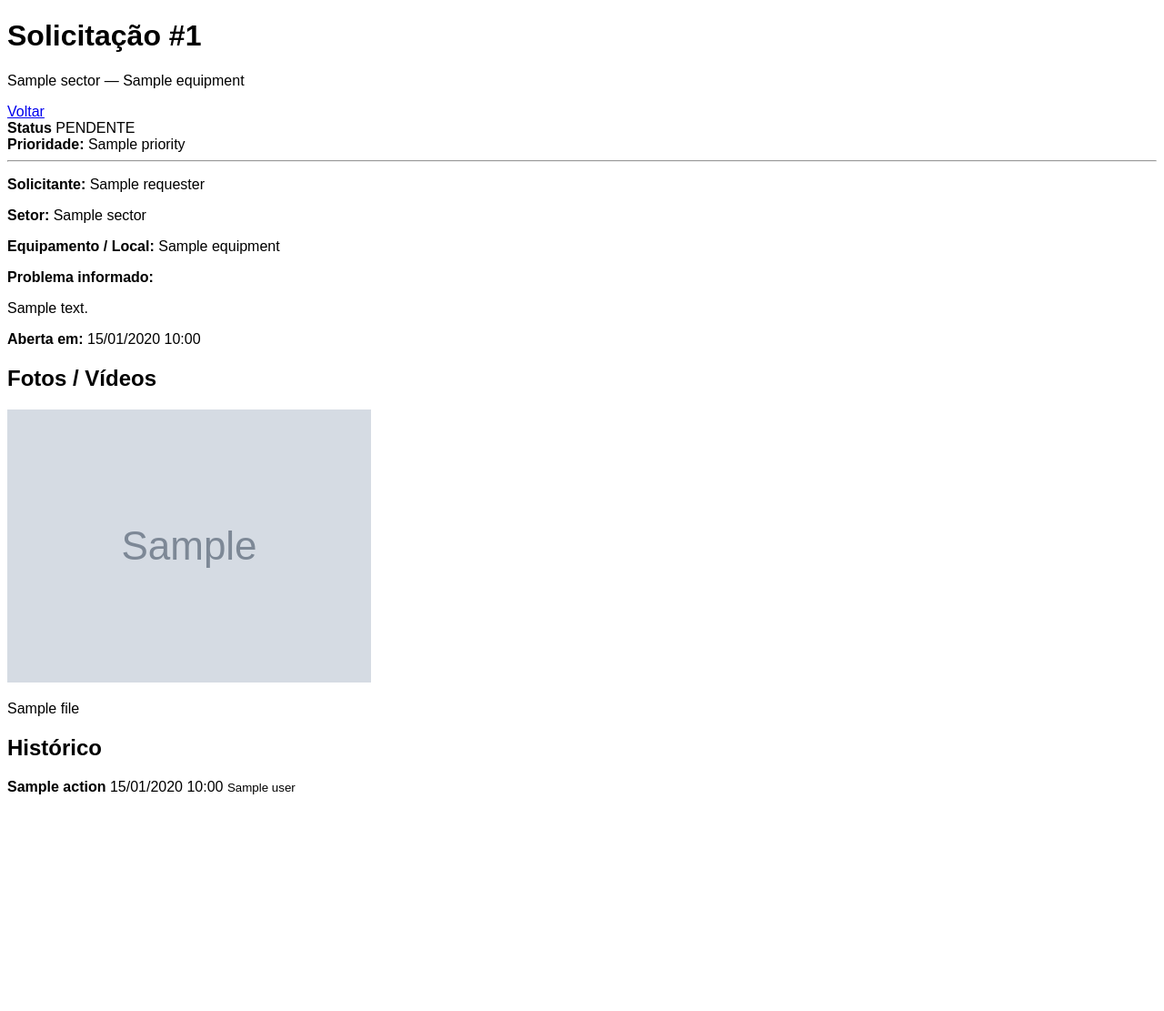
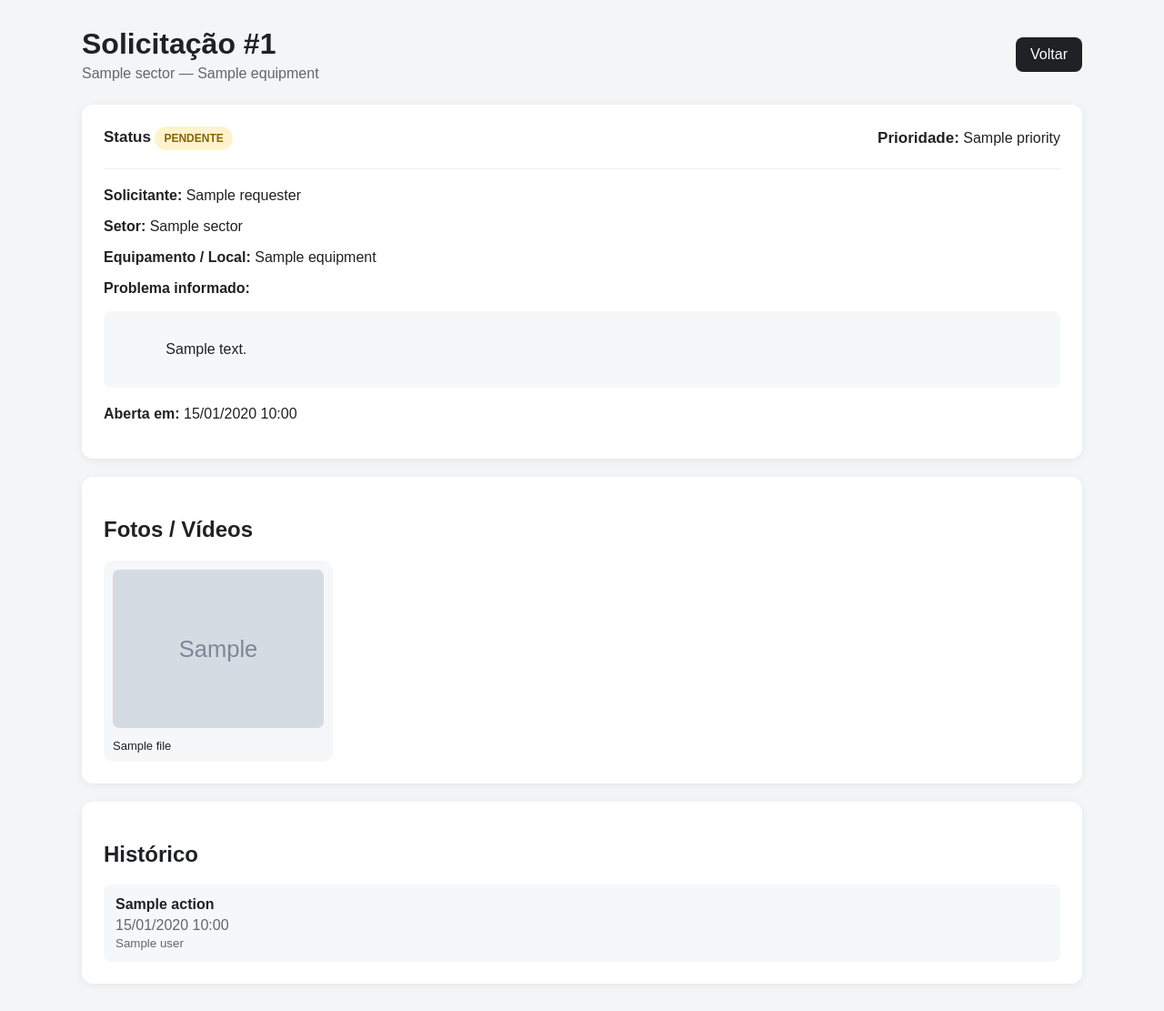
Before and after one commit to tfpr123-bot/SM---Solicita-o-de-manuten-o, a FastAPI app: template templates/detalhe.html in a window 1280 px wide. Shown: the whole page at 91% size. Before the commit the page ends 873 px from the top, so only its background shows below. Run offline with FastAPI, Linux system fonts and the light colour scheme; the template is opened without the code that fills it: most values are stand-ins (such as "Sample title", 1, 10 or a date in 2020); grey boxes marked "Sample" are stand-in pictures; parts of the project's set-up code (start-up, migrations or seed data) failed here and were passed over; some libraries are stand-ins or nearby versions.

Commit message:
Update style.css

```diff
--- a/static/style.css
+++ b/static/style.css
@@ -1,3 +1,338 @@
+* {
+    box-sizing: border-box;
+}
+
 body {
-    font-family: Arial, sans-serif;
+    margin: 0;
+    font-family: Arial, Helvetica, sans-serif;
+    background: #f3f5f7;
+    color: #202124;
 }
+
+a {
+    color: inherit;
+    text-decoration: none;
+}
+
+.container {
+    width: min(1100px, 94%);
+    margin: 30px auto;
+}
+
+.topbar {
+    display: flex;
+    justify-content: space-between;
+    align-items: center;
+    gap: 20px;
+    margin-bottom: 25px;
+}
+
+.topbar h1 {
+    margin: 0 0 5px;
+}
+
+.topbar p {
+    margin: 0;
+    color: #666;
+}
+
+.topbar > a {
+    background: #202124;
+    color: white;
+    padding: 10px 16px;
+    border-radius: 8px;
+}
+
+.card {
+    background: white;
+    border-radius: 12px;
+    padding: 24px;
+    margin-bottom: 20px;
+    box-shadow: 0 2px 10px rgba(0,0,0,0.06);
+}
+
+label {
+    display: block;
+    font-weight: bold;
+    margin: 16px 0 7px;
+}
+
+input,
+select,
+textarea {
+    width: 100%;
+    padding: 12px;
+    border: 1px solid #d0d4d8;
+    border-radius: 8px;
+    font-size: 15px;
+    font-family: inherit;
+}
+
+textarea {
+    resize: vertical;
+}
+
+button,
+.button {
+    display: inline-block;
+    border: 0;
+    background: #1f6feb;
+    color: white;
+    padding: 12px 18px;
+    border-radius: 8px;
+    cursor: pointer;
+    font-size: 15px;
+    font-weight: bold;
+    margin-top: 18px;
+}
+
+button:hover,
+.button:hover {
+    opacity: 0.9;
+}
+
+.login-container {
+    min-height: 100vh;
+    display: flex;
+    align-items: center;
+    justify-content: center;
+    padding: 20px;
+}
+
+.login-box {
+    width: min(420px, 100%);
+    background: white;
+    padding: 35px;
+    border-radius: 14px;
+    box-shadow: 0 5px 25px rgba(0,0,0,0.10);
+}
+
+.login-box h1 {
+    margin-top: 0;
+}
+
+.error {
+    background: #ffe5e5;
+    color: #b00020;
+    padding: 12px;
+    border-radius: 8px;
+    margin: 15px 0;
+}
+
+.actions {
+    margin-bottom: 20px;
+}
+
+.requests {
+    display: flex;
+    flex-direction: column;
+    gap: 14px;
+}
+
+.request-card {
+    background: white;
+    padding: 20px;
+    border-radius: 12px;
+    box-shadow: 0 2px 10px rgba(0,0,0,0.06);
+    transition: transform 0.15s, box-shadow 0.15s;
+}
+
+.request-card:hover {
+    transform: translateY(-2px);
+    box-shadow: 0 5px 18px rgba(0,0,0,0.10);
+}
+
+.request-header {
+    display: flex;
+    justify-content: space-between;
+    align-items: center;
+    gap: 15px;
+    margin-bottom: 12px;
+}
+
+.request-header strong {
+    font-size: 17px;
+}
+
+.request-card p {
+    margin: 8px 0;
+}
+
+.description {
+    color: #555;
+}
+
+.request-footer {
+    display: flex;
+    flex-wrap: wrap;
+    gap: 18px;
+    margin-top: 15px;
+    padding-top: 12px;
+    border-top: 1px solid #eee;
+    color: #666;
+    font-size: 13px;
+}
+
+.status {
+    display: inline-block;
+    padding: 6px 10px;
+    border-radius: 20px;
+    font-size: 12px;
+    font-weight: bold;
+}
+
+.pendente {
+    background: #fff3cd;
+    color: #856404;
+}
+
+.em-atendimento {
+    background: #cfe2ff;
+    color: #084298;
+}
+
+.concluída {
+    background: #d1e7dd;
+    color: #0f5132;
+}
+
+.dashboard-cards {
+    display: grid;
+    grid-template-columns: repeat(3, 1fr);
+    gap: 15px;
+    margin-bottom: 20px;
+}
+
+.dashboard-card {
+    background: white;
+    border-radius: 12px;
+    padding: 22px;
+    box-shadow: 0 2px 10px rgba(0,0,0,0.06);
+}
+
+.dashboard-card span {
+    display: block;
+    color: #666;
+    margin-bottom: 8px;
+}
+
+.dashboard-card strong {
+    font-size: 30px;
+}
+
+.filters form {
+    display: flex;
+    align-items: end;
+    gap: 15px;
+}
+
+.filters form > div {
+    flex: 1;
+}
+
+.filters button {
+    margin-top: 0;
+}
+
+.description-box {
+    background: #f6f7f8;
+    border-radius: 8px;
+    padding: 15px;
+    white-space: pre-wrap;
+    margin: 10px 0 20px;
+}
+
+.attachments {
+    display: grid;
+    grid-template-columns: repeat(auto-fill, minmax(220px, 1fr));
+    gap: 15px;
+}
+
+.attachment {
+    background: #f6f7f8;
+    border-radius: 10px;
+    padding: 10px;
+}
+
+.attachment img,
+.attachment video {
+    width: 100%;
+    max-height: 350px;
+    object-fit: contain;
+    border-radius: 7px;
+}
+
+.attachment p {
+    font-size: 13px;
+    margin: 8px 0 0;
+    word-break: break-word;
+}
+
+.history {
+    display: flex;
+    flex-direction: column;
+    gap: 10px;
+}
+
+.history-item {
+    padding: 13px;
+    background: #f6f7f8;
+    border-radius: 8px;
+}
+
+.history-item strong {
+    display: block;
+    margin-bottom: 5px;
+}
+
+.history-item span,
+.history-item small {
+    display: block;
+    color: #666;
+    margin-top: 3px;
+}
+
+.empty {
+    text-align: center;
+}
+
+hr {
+    border: 0;
+    border-top: 1px solid #eee;
+    margin: 20px 0;
+}
+
+@media (max-width: 700px) {
+
+    .container {
+        width: 92%;
+        margin: 20px auto;
+    }
+
+    .topbar {
+        align-items: flex-start;
+    }
+
+    .dashboard-cards {
+        grid-template-columns: 1fr;
+    }
+
+    .filters form {
+        flex-direction: column;
+        align-items: stretch;
+    }
+
+    .filters button {
+        width: 100%;
+    }
+
+    .request-header {
+        align-items: flex-start;
+        flex-direction: column;
+    }
+
+    .request-footer {
+        flex-direction: column;
+        gap: 7px;
+    }
+}
```
